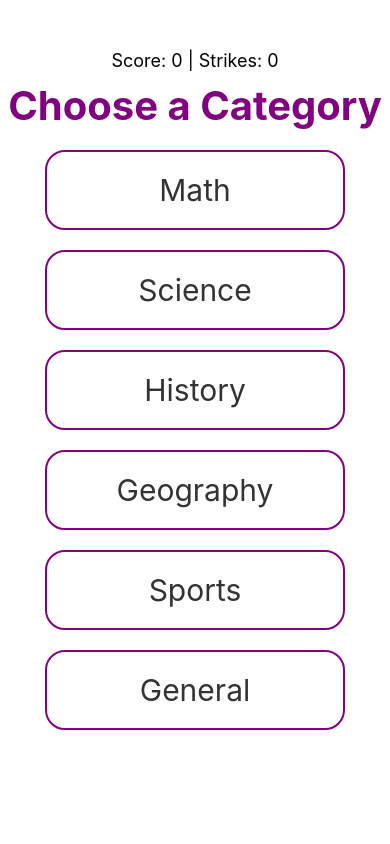
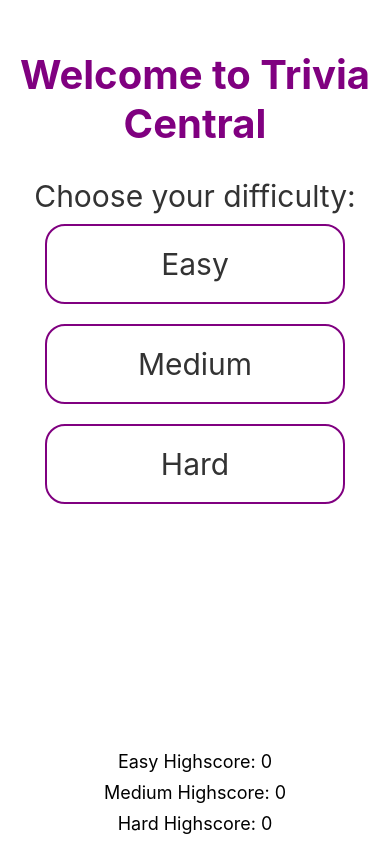
Before and after one commit to AndyGiorgio/Project3, a React Native app: screen / in a window 390 px wide. Built offline with nearby package versions, Linux system fonts and the light colour scheme.

Commit message:
Added HomePage and GameOver screens

```diff
--- a/App.js
+++ b/App.js
@@ -4,8 +4,10 @@ import { StyleSheet, Text, View } from 'react-native';
 import { NavigationContainer } from '@react-navigation/native';
 import { createNativeStackNavigator } from '@react-navigation/native-stack';
 
+import HomePage from './HomePage';
 import ListOfCategories from './ListOfCategories';
 import Questions from './Questions';
+import GameOver from './GameOver';
 
 const Stack = createNativeStackNavigator();
 
@@ -16,8 +18,10 @@ export default function App() {
             headerBackVisible: false,
             gestureEnabled: false
           }}>
+        <Stack.Screen name="HomePage" component={HomePage} options = {{headerShown: false}}/>
         <Stack.Screen name="ListOfCategories" component={ListOfCategories} options = {{headerShown: false}}/>
         <Stack.Screen name="Questions" component={Questions} options = {{headerShown: false}}/>
+        <Stack.Screen name="GameOver" component={GameOver} options = {{headerShown: false}}/>
       </Stack.Navigator>
     </NavigationContainer>
   );
--- /dev/null
+++ b/GameOver.js
@@ -0,0 +1,82 @@
+import React from 'react';
+import { FlatList, StyleSheet, Text, View, TouchableOpacity } from 'react-native';
+
+const GameOver = ({ navigation, route }) => {
+    const HomePage = "Home Page";
+
+    const difficulty = route.params.difficulty || route.params;
+
+    highScore1 = route.params?.highScore1;
+    highScore2 = route.params?.highScore2;
+    highScore3 = route.params?.highScore3;
+    highScore = route.params?.highScore;
+
+    if(difficulty == 'Easy' && highScore > highScore1) {
+        highScore1 = highScore;
+    }
+    if(difficulty == 'Medium' && highScore > highScore2) {
+        highScore2 = highScore;
+    }
+    if(difficulty == 'Hard' && highScore > highScore3) {
+        highScore3 = highScore;
+    }
+
+  return (
+    <View style={styles.container}>
+      <Text style={styles.title}>Game Over!</Text>
+      <Text style={styles.itemText}>Click below to return home:</Text>
+      <TouchableOpacity
+        style={styles.border}
+        onPress={() => navigation.navigate('HomePage', {highScore1, highScore2, highScore3})}
+    >
+      <Text style={styles.itemText}>Home</Text>
+    </TouchableOpacity>
+    <Text style={styles.scoreText}></Text>
+    <Text style={styles.scoreText}>High Scores:</Text>
+    <Text style={styles.scoreText}>Easy: {highScore1}</Text>
+    <Text style={styles.scoreText}>Medium: {highScore2}</Text>
+    <Text style={styles.scoreText}>Hard: {highScore3}</Text>
+    </View>
+  );
+};
+
+const styles = StyleSheet.create({
+  container: {
+    paddingTop: 50,
+    flex: 1,
+    backgroundColor: "black",
+    alignItems: 'center',
+  },
+  title: {
+    fontSize: 70,
+    fontWeight: 'bold',
+    marginBottom: 20,
+    color: 'red',
+    textAlign: 'center',
+  },
+  border: {
+    borderWidth: 2,
+    borderColor: "red",
+    borderRadius: 20,
+    padding: 10,
+    width: 300,
+    alignSelf: 'center',
+  },
+  itemText: {
+    fontSize: 30,
+    color: '#333',
+    textAlign: 'center',
+    margin: 10,
+    color: 'white',
+  },
+  separator: {
+    height: 20,
+  },
+  scoreText: {
+    fontSize: 18,
+    marginBottom: 10,
+    color: 'white',
+  },
+});
+
+export default GameOver;
--- /dev/null
+++ b/HomePage.js
@@ -0,0 +1,80 @@
+import React from 'react';
+import { FlatList, StyleSheet, Text, View, TouchableOpacity } from 'react-native';
+
+const HomePage = ({ navigation, route }) => {
+  const difficulties = [
+    {difficulty: "Easy"},
+    {difficulty: "Medium"},
+    {difficulty: "Hard"}
+  ];
+
+  const highScore1 = route.params?.highScore1 || 0;
+  const highScore2 = route.params?.highScore2 || 0;
+  const highScore3 = route.params?.highScore3 || 0;
+
+  const ItemSeparator = () => {
+    return <View style={styles.separator} />;
+  };
+
+  return (
+    <View style={styles.container}>
+      <Text style={styles.title}>Welcome to Trivia Central</Text>
+      <Text style={styles.itemText}>Choose your difficulty:</Text>
+      <FlatList
+        data={difficulties}
+        ItemSeparatorComponent={ItemSeparator}
+        renderItem={({ item }) => (
+          <View style={styles.border}>
+            <TouchableOpacity
+              onPress={() => navigation.navigate('ListOfCategories', { difficulty: item.difficulty, highScore1, highScore2, highScore3 })}
+            >
+              <Text style={styles.itemText}>{item.difficulty}</Text>
+            </TouchableOpacity>
+          </View>
+        )}
+      />
+      <Text style={styles.scoreText}>Easy Highscore: {highScore1}</Text>
+      <Text style={styles.scoreText}>Medium Highscore: {highScore2}</Text>
+      <Text style={styles.scoreText}>Hard Highscore: {highScore3}</Text>
+    </View>
+  );
+};
+
+const styles = StyleSheet.create({
+  container: {
+    paddingTop: 50,
+    flex: 1,
+    backgroundColor: "white",
+    alignItems: 'center',
+  },
+  title: {
+    fontSize: 40,
+    fontWeight: 'bold',
+    marginBottom: 20,
+    color: 'purple',
+    textAlign: 'center',
+  },
+  border: {
+    borderWidth: 2,
+    borderColor: "purple",
+    borderRadius: 20,
+    padding: 10,
+    width: 300,
+    alignSelf: 'center',
+  },
+  itemText: {
+    fontSize: 30,
+    color: '#333',
+    textAlign: 'center',
+    margin: 10,
+  },
+  separator: {
+    height: 20,
+  },
+  scoreText: {
+    fontSize: 18,
+    marginBottom: 10,
+  },
+});
+
+export default HomePage;
--- a/ListOfCategories.js
+++ b/ListOfCategories.js
@@ -2,6 +2,8 @@ import React from 'react';
 import { FlatList, StyleSheet, Text, View, TouchableOpacity } from 'react-native';
 
 const ListOfCategories = ({ navigation, route }) => {
+  const { difficulty } = route.params;
+
   const categorys = [
     {category: "Math"},
     {category: "Science"},
@@ -11,7 +13,12 @@ const ListOfCategories = ({ navigation, route }) => {
     {category: "General"}
   ];
 
+  const highScore1 = route.params?.highScore1;
+  const highScore2 = route.params?.highScore2;
+  const highScore3 = route.params?.highScore3;
+
   const score = route.params?.score || 0;
+  const highScore = route.params?.highScore || 0;
   const strikes = route.params?.strikes || 0;
 
   const ItemSeparator = () => {
@@ -29,7 +36,7 @@ const ListOfCategories = ({ navigation, route }) => {
         renderItem={({ item }) => (
           <View style={styles.border}>
             <TouchableOpacity
-              onPress={() => navigation.navigate('Questions', { category: item.category, score, strikes })}
+              onPress={() => navigation.navigate('Questions', { category: item.category, difficulty, highScore, highScore1, highScore2, highScore3, score, strikes })}
             >
               <Text style={styles.itemText}>{item.category}</Text>
             </TouchableOpacity>
--- a/Questions.js
+++ b/Questions.js
@@ -3,22 +3,52 @@ import { FlatList, StyleSheet, Text, View, TouchableOpacity, SafeAreaView } from
 import { decode } from 'html-entities';
 
 const categoryLinks = {
-  Math: 'https://opentdb.com/api.php?amount=1&category=19&type=multiple',
-  Science: 'https://opentdb.com/api.php?amount=1&category=17&type=multiple',
-  History: 'https://opentdb.com/api.php?amount=1&category=23&type=multiple',
-  Geography: 'https://opentdb.com/api.php?amount=1&category=22&type=multiple',
-  Sports: 'https://opentdb.com/api.php?amount=1&category=21&type=multiple',
-  General: 'https://opentdb.com/api.php?amount=1&category=9&type=multiple'
-};
+    Math: {
+      Easy: 'https://opentdb.com/api.php?amount=1&category=19&difficulty=easy&type=multiple',
+      Medium: 'https://opentdb.com/api.php?amount=1&category=19&difficulty=medium&type=multiple',
+      Hard: 'https://opentdb.com/api.php?amount=1&category=19&difficulty=hard&type=multiple',
+    },
+    Science: {
+      Easy: 'https://opentdb.com/api.php?amount=1&category=17&difficulty=easy&type=multiple',
+      Medium: 'https://opentdb.com/api.php?amount=1&category=17&difficulty=medium&type=multiple',
+      Hard: 'https://opentdb.com/api.php?amount=1&category=17&difficulty=hard&type=multiple',
+    },
+    History: {
+      Easy: 'https://opentdb.com/api.php?amount=1&category=23&difficulty=easy&type=multiple',
+      Medium: 'https://opentdb.com/api.php?amount=1&category=23&difficulty=medium&type=multiple',
+      Hard: 'https://opentdb.com/api.php?amount=1&category=23&difficulty=hard&type=multiple',
+    },
+    Geography: {
+      Easy: 'https://opentdb.com/api.php?amount=1&category=22&difficulty=easy&type=multiple',
+      Medium: 'https://opentdb.com/api.php?amount=1&category=22&difficulty=medium&type=multiple',
+      Hard: 'https://opentdb.com/api.php?amount=1&category=22&difficulty=hard&type=multiple',
+    },
+    Sports: {
+      Easy: 'https://opentdb.com/api.php?amount=1&category=21&difficulty=easy&type=multiple',
+      Medium: 'https://opentdb.com/api.php?amount=1&category=21&difficulty=medium&type=multiple',
+      Hard: 'https://opentdb.com/api.php?amount=1&category=21&difficulty=hard&type=multiple',
+    },
+    General: {
+      Easy: 'https://opentdb.com/api.php?amount=1&category=9&difficulty=easy&type=multiple',
+      Medium: 'https://opentdb.com/api.php?amount=1&category=9&difficulty=medium&type=multiple',
+      Hard: 'https://opentdb.com/api.php?amount=1&category=9&difficulty=hard&type=multiple',
+    }
+  };
 
 const Questions = ({ route, navigation }) => {
+  const difficulty = route.params.difficulty || route.params;
   const [question, setQuestion] = useState('');
   const [answer, setAnswer] = useState('');
   const [choices, setChoices] = useState([]);
   const [selectedAnswer, setSelectedAnswer] = useState(null);
   const [score, setScore] = useState(route.params?.score || 0);
+  const [highScore, setHighScore] = useState(route.params?.highScore);
   const [strikes, setStrikes] = useState(route.params?.strikes || 0);
   const [gameOver, setGameOver] = useState(false);
+
+  const highScore1 = route.params?.highScore1;
+  const highScore2 = route.params?.highScore2;
+  const highScore3 = route.params?.highScore3;
 
   //fischer yates algorithm
   function shuffleArray(array) {
@@ -35,8 +65,9 @@ const Questions = ({ route, navigation }) => {
 
     setSelectedAnswer(null);
 
+    const selectedDifficulty = route.params.difficulty || route.params;
     const selectedCategory = route.params.category || route.params;
-    const url = categoryLinks[selectedCategory];
+    const url = categoryLinks[selectedCategory][selectedDifficulty];
 
     if (!url) {
       console.error('No URL for selected category:', selectedCategory);
@@ -70,6 +101,12 @@ const Questions = ({ route, navigation }) => {
     getQuestion();
   }, []);
 
+  useEffect(() => {
+    if (gameOver) {
+      navigation.navigate('GameOver', {difficulty, highScore, highScore1, highScore2, highScore3,});
+    }
+  }, [gameOver]);
+
   function handleSelect(choice) {
     if (selectedAnswer !== null || gameOver) return;
 
@@ -87,6 +124,10 @@ const Questions = ({ route, navigation }) => {
       });
     }
   }
+
+    if (score>highScore) {
+      setHighScore(score)
+    }
 
   const getButtonStyle = (choice) => {
     if (!selectedAnswer) {
@@ -123,7 +164,7 @@ const Questions = ({ route, navigation }) => {
       {selectedAnswer && (
         <TouchableOpacity
           style={styles.backButton}
-          onPress={() => navigation.navigate('ListOfCategories', { score, strikes })}
+          onPress={() => navigation.navigate('ListOfCategories', { difficulty, highScore, highScore1, highScore2, highScore3, score, strikes })}
         >
           <Text style={styles.backButtonText}>Back to Categories</Text>
         </TouchableOpacity>
```
